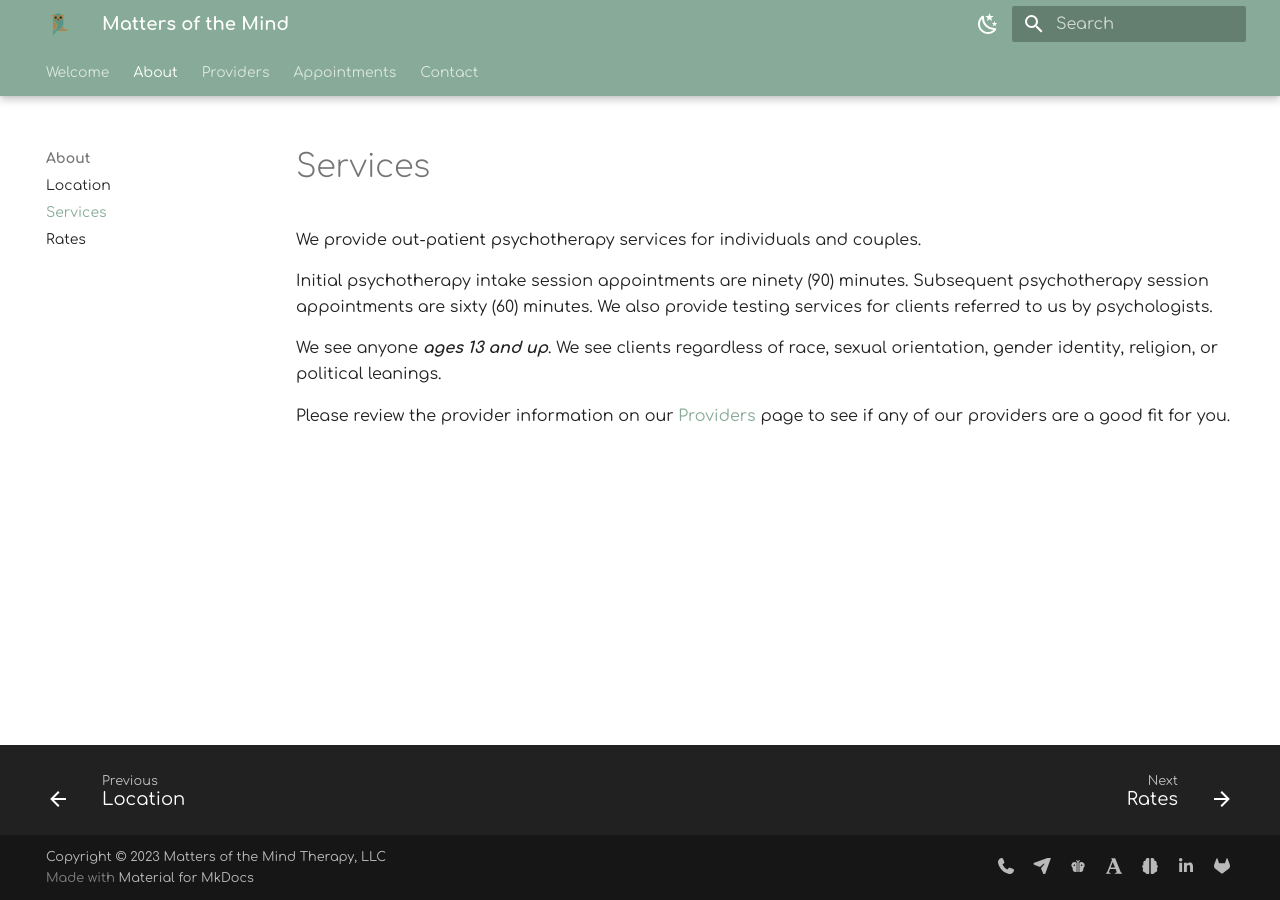
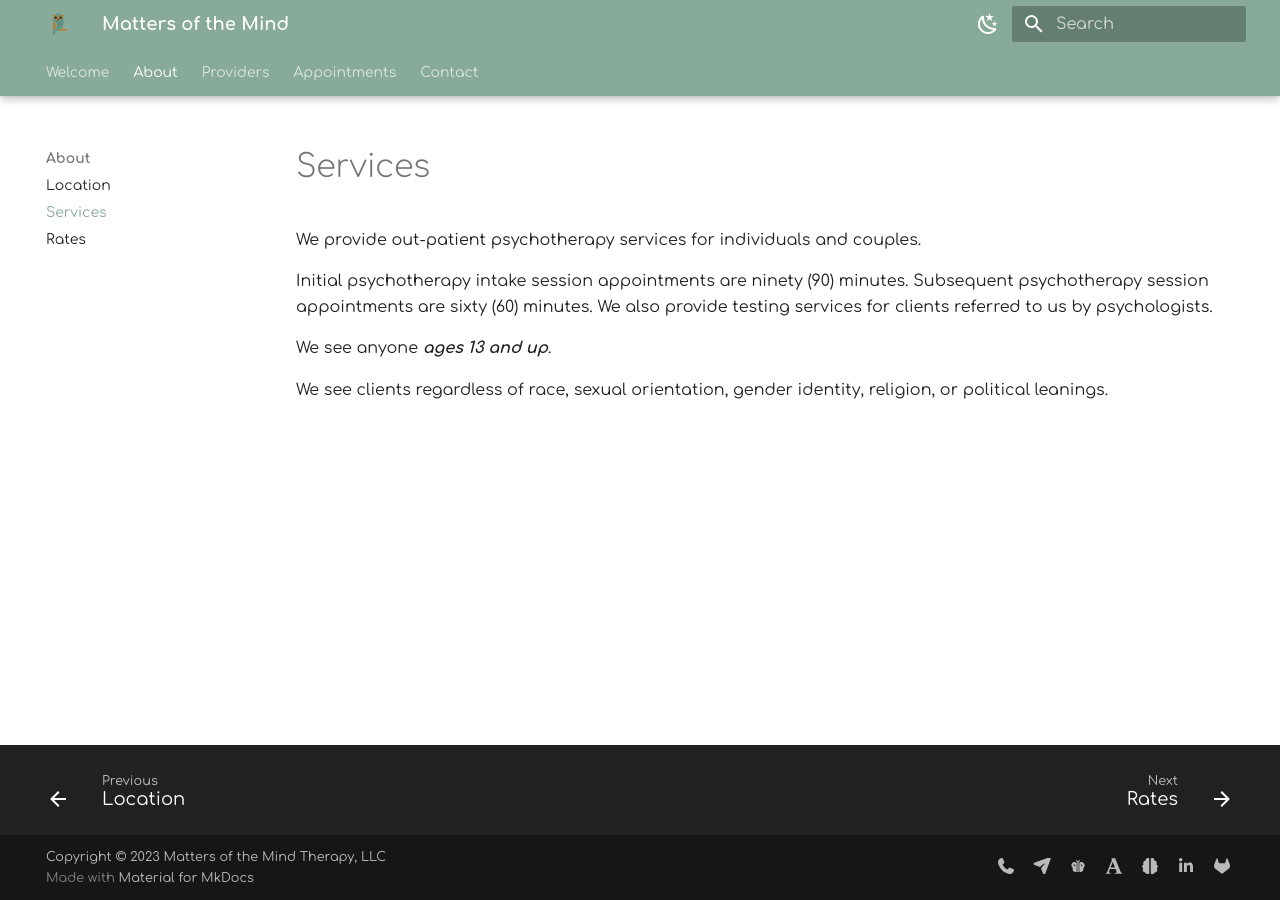
Before and after one commit to motm-therapy/website, an MkDocs documentation site: the page built from docs/services.md, in a window 1280 px wide. Built offline with MkDocs 1.6.1 and Material for MkDocs 9.7.7, drawn with Linux system fonts in a browser that asks for light colours.

Commit message:
Update services.md

```diff
--- a/docs/services.md
+++ b/docs/services.md
@@ -7,6 +7,5 @@ Subsequent psychotherapy session appointments are sixty (60) minutes.
 We also provide testing services for clients referred to us by psychologists.
 
 We see anyone _**ages 13 and up**_.
+
 We see clients regardless of race, sexual orientation, gender identity, religion, or political leanings.
-
-Please review the provider information on our [Providers](providers/index.md) page to see if any of our providers are a good fit for you.
```
